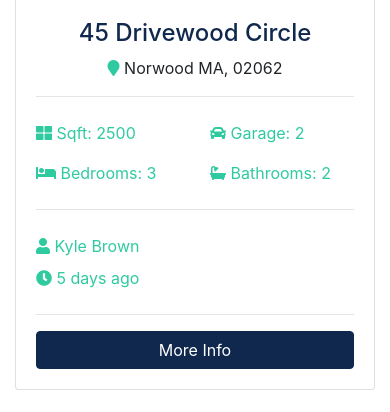
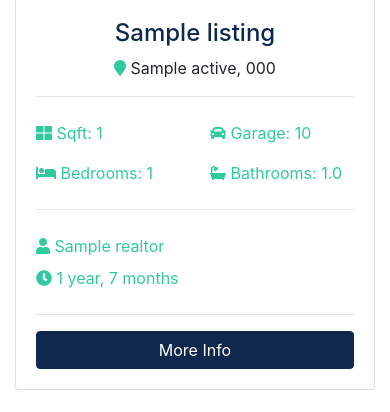
Before and after one commit to Samin-Ahmed/btre_project, a Django app: page / in a window 390 px wide. Shown: the part 1194-1606 px from the top of the page. Run offline with Django 3.2, Linux system fonts and the light colour scheme; tables that the repository leaves empty hold one stand-in row (values such as "Sample post"); grey boxes marked "Sample" are stand-in pictures; some libraries are stand-ins or nearby versions.

Commit message:
Added all the database data for the home page and got rid of the markup (it is now dynamic) through the index.html and views.py files under PAGES - views.py and PAGES - index.html

```diff
--- a/pages/views.py
+++ b/pages/views.py
@@ -1,10 +1,17 @@
 from django.shortcuts import render
 from django.http import HttpResponse
+from listings.models import Listing
 # Create your views here.
 
 
+
 def index(request):
-    return render(request, 'pages/index.html')
+    listings = Listing.objects.order_by('-list_date').filter(is_published=True)[:3]
+
+    context = {
+        'listings': listings
+    }
+    return render(request, 'pages/index.html', context)
 
 
 def about(request):
--- a/templates/pages/index.html
+++ b/templates/pages/index.html
@@ -1,4 +1,6 @@
 {% extends 'base.html' %}
+
+{% load humanize %}
 
 {% block content %}
 <!-- Showcase -->
@@ -132,155 +134,63 @@
     <div class="container">
         <h3 class="text-center mb-3">Latest Listings</h3>
         <div class="row">
+          {% if listings %}
+            {% for listing in listings %}
                 <!-- Listing 1 -->
                 <div class="col-md-6 col-lg-4 mb-4">
                     <div class="card listing-preview">
-                    <img class="card-img-top" src="assets/img/homes/home-1.jpg" alt="">
+                        <img class="card-img-top" src="{{listing.photo_main.url}}" alt="">
                         <div class="card-img-overlay">
                             <h2>
-                            <span class="badge badge-secondary text-white">$490,000</span>
+                                <span class="badge badge-secondary text-white">${{listing.price | intcomma}}</span>
                             </h2>
                         </div>
                         <div class="card-body">
                             <div class="listing-heading text-center">
-                            <h4 class="text-primary">45 Drivewood Circle</h4>
+                                <h4 class="text-primary">{{ listing.title }}</h4>
                                 <p>
-                                <i class="fas fa-map-marker text-secondary"></i> Norwood MA, 02062
-                            </p>
+                                    <i class="fas fa-map-marker text-secondary"></i> {{ listing.city }}
+                                    {{ listing.state }}, {{ listing.zipcode }}</p>
                             </div>
                             <hr>
                             <div class="row py-2 text-secondary">
                                 <div class="col-6">
-                                <i class="fas fa-th-large"></i> Sqft: 2500
+                                    <i class="fas fa-th-large"></i> Sqft: {{ listing.sqft }}
                                 </div>
                                 <div class="col-6">
-                                <i class="fas fa-car"></i> Garage: 2
+                                    <i class="fas fa-car"></i> Garage: {{ listing.garage }}
                                 </div>
                             </div>
                             <div class="row py-2 text-secondary">
                                 <div class="col-6">
-                                <i class="fas fa-bed"></i> Bedrooms: 3
+                                    <i class="fas fa-bed"></i> Bedrooms: {{ listing.bedrooms }}
                                 </div>
                                 <div class="col-6">
-                                <i class="fas fa-bath"></i> Bathrooms: 2
+                                    <i class="fas fa-bath"></i> Bathrooms: {{ listing.bathrooms }}
                                 </div>
                             </div>
                             <hr>
                             <div class="row py-2 text-secondary">
                                 <div class="col-6">
-                                <i class="fas fa-user"></i> Kyle Brown
+                                    <i class="fas fa-user"></i> {{ listing.realtor }}
                                 </div>
                             </div>
                             <div class="row text-secondary pb-2">
                                 <div class="col-6">
-                                <i class="fas fa-clock"></i> 5 days ago
+                                    <i class="fas fa-clock"></i> {{ listing.list_date | timesince }}
                                 </div>
                             </div>
                             <hr>
-                        <a href="listing.html" class="btn btn-primary btn-block">More Info</a>
+                            <a href="{% url 'listing' listing.id %}" class="btn btn-primary btn-block">More Info</a>
                         </div>
                     </div>
                 </div>
-
-            <!-- Listing 2 -->
-            <div class="col-md-6 col-lg-4 mb-4">
-                <div class="card listing-preview">
-                    <img class="card-img-top" src="assets/img/homes/home-2.jpg" alt="">
-                    <div class="card-img-overlay">
-                        <h2>
-                            <span class="badge badge-secondary text-white">$550,000</span>
-                        </h2>
+                {% endfor %}
+            {% else %}
+                <div class="col-md-12">
+                    <p>No Listings Available</p>
                 </div>
-                    <div class="card-body">
-                        <div class="listing-heading text-center">
-                            <h4 class="text-primary">18 Jefferson Lane</h4>
-                            <p>
-                                <i class="fas fa-map-marker text-secondary"></i> Woburn MA, 01801
-                            </p>
-                        </div>
-                        <hr>
-                        <div class="row py-2 text-secondary">
-                            <div class="col-6">
-                                <i class="fas fa-th-large"></i> Sqft: 3200
-                            </div>
-                            <div class="col-6">
-                                <i class="fas fa-car"></i> Garage: 1
-                            </div>
-                        </div>
-                        <div class="row py-2 text-secondary">
-                            <div class="col-6">
-                                <i class="fas fa-bed"></i> Bedrooms: 4
-                            </div>
-                            <div class="col-6">
-                                <i class="fas fa-bath"></i> Bathrooms: 2.5
-                            </div>
-                        </div>
-                        <hr>
-                        <div class="row py-2 text-secondary">
-                            <div class="col-6">
-                                <i class="fas fa-user"></i> Mark Hudson
-                            </div>
-                        </div>
-                        <div class="row text-secondary pb-2">
-                            <div class="col-6">
-                                <i class="fas fa-clock"></i> 5 days ago
-                            </div>
-                        </div>
-                        <hr>
-                        <a href="listing.html" class="btn btn-primary btn-block">More Info</a>
-                    </div>
-                </div>
-            </div>
-
-            <!-- Listing 3 -->
-            <div class="col-md-6 col-lg-4 mb-4">
-                <div class="card listing-preview">
-                    <img class="card-img-top" src="assets/img/homes/home-3.jpg" alt="">
-                    <div class="card-img-overlay">
-                        <h2>
-                            <span class="badge badge-secondary text-white">$580,000</span>
-                        </h2>
-                    </div>
-                    <div class="card-body">
-                        <div class="listing-heading text-center">
-                            <h4 class="text-primary">187 Woodrow Street</h4>
-                            <p>
-                                <i class="fas fa-map-marker text-secondary"></i> Salem MA, 01915
-                            </p>
-                        </div>
-                        <hr>
-                        <div class="row py-2 text-secondary">
-                            <div class="col-6">
-                                <i class="fas fa-th-large"></i> Sqft: 3107
-                            </div>
-                            <div class="col-6">
-                                <i class="fas fa-car"></i> Garage: 0
-                            </div>
-                        </div>
-                        <div class="row py-2 text-secondary">
-                            <div class="col-6">
-                                <i class="fas fa-bed"></i> Bedrooms: 4
-                            </div>
-                            <div class="col-6">
-                                <i class="fas fa-bath"></i> Bathrooms: 3
-                            </div>
-                        </div>
-                        <hr>
-                        <div class="row py-2 text-secondary">
-                            <div class="col-6">
-                                <i class="fas fa-user"></i> Mark Hudson
-                            </div>
-                        </div>
-                        <div class="row text-secondary pb-2">
-                            <div class="col-6">
-                                <i class="fas fa-clock"></i> 5 days ago
-                            </div>
-                        </div>
-                        <hr>
-                        <a href="listing.html" class="btn btn-primary btn-block">More Info</a>
-                    </div>
-                </div>
-            </div>
+          {% endif %}
 
         </div>
     </div>
```
Lines whose indentation alone changed are shown as unchanged.
